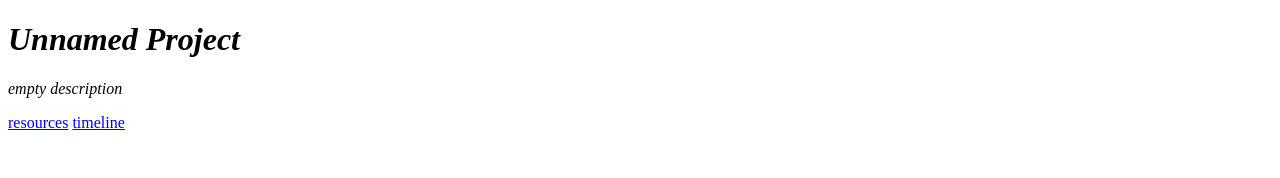
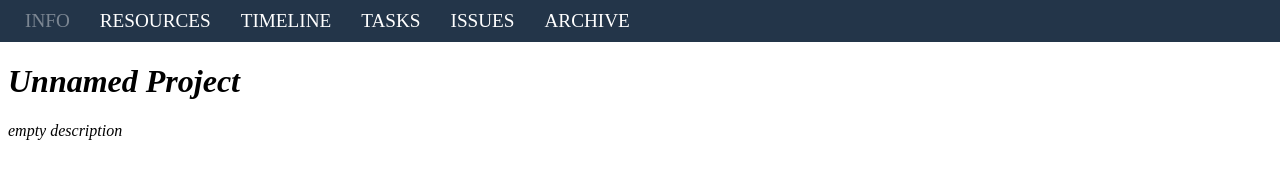
Before and after one commit to clovenski/project-whiteboard, an Electron app: page src/info.html in a window 1280 px wide. Drawn offline with nearby package versions, Linux system fonts and the light colour scheme.

Commit message:
implement navbar at top of pages

```diff
--- a/src/info.html
+++ b/src/info.html
@@ -2,14 +2,16 @@
 <html>
   <head>
     <script>window.$ = window.jQuery = require('jquery')</script>
+    <script src="./scripts/navbar.js"></script>
+    <link rel="stylesheet" href="./styles/navbar.css">
     <link rel="stylesheet" href="./styles/info.css">
   </head>
   <body>
-    <h1 id="name"><i>Unnamed Project</i></h1>
-    <p id="description"><i>empty description</i></p>
-    <div id="infoBody"></div>
-    <a href="./res.html">resources</a> <!-- testing -->
-    <a href="./timeline.html">timeline</a> <!-- testing -->
+    <div id="content">
+      <h1 id="name"><i>Unnamed Project</i></h1>
+      <p id="description"><i>empty description</i></p>
+      <div id="infoBody"></div>
+    </div>
     <script src="./scripts/info.js"></script>
   </body>
 </html>
--- /dev/null
+++ b/src/scripts/navbar.js
@@ -0,0 +1,33 @@
+var navbar = $('<div></div>').attr({ id: 'navbar' })
+var infoLink = $('<a>INFO</a>').attr({
+  id: 'infoLink',
+  href: './info.html'
+})
+var resLink = $('<a>RESOURCES</a>').attr({
+  id: 'resLink',
+  href: './res.html'
+})
+var timelineLink = $('<a>TIMELINE</a>').attr({
+  id: 'timelineLink',
+  href: './timeline.html'
+})
+var todoLink = $('<a>TASKS</a>').attr({
+  id: 'tasksLink',
+  href: './tasks.html'
+})
+var issuesLink = $('<a>ISSUES</a>').attr({
+  id: 'issuesLink',
+  href: './issues.html'
+})
+var archiveLink = $('<a>ARCHIVE</a>').attr({
+  id: 'archiveLink',
+  href: './archive.html'
+})
+
+navbar.append(
+  infoLink, resLink, timelineLink,
+  todoLink, issuesLink, archiveLink
+)
+$(document).ready(() => {
+  $(document.body).prepend(navbar)
+})
--- a/src/styles/info.css
+++ b/src/styles/info.css
@@ -1,3 +1,13 @@
+#content {
+  margin: 8px;
+}
+
+#infoLink {
+  pointer-events: none;
+  cursor: default;
+  opacity: 0.4;
+}
+
 img {
   min-width: 150px;
   min-height: 150px;
--- /dev/null
+++ b/src/styles/navbar.css
@@ -0,0 +1,19 @@
+body {
+  margin: 0px;
+}
+
+#navbar {
+  background-color: rgb(35, 53, 73);
+  padding: 10px;
+}
+
+#navbar a {
+  text-decoration: none;
+  color: white;
+  font-size: larger;
+  margin: 15px;
+}
+
+#navbar a:hover {
+  background-color: gray;
+}
--- a/src/styles/res.css
+++ b/src/styles/res.css
@@ -1,3 +1,13 @@
+#content {
+  margin: 8px;
+}
+
+#resLink {
+  pointer-events: none;
+  cursor: default;
+  opacity: 0.4;
+}
+
 img {
   min-width: 150px;
   min-height: 150px;
--- a/src/styles/timeline.css
+++ b/src/styles/timeline.css
@@ -1,3 +1,13 @@
+#content {
+  margin: 8px;
+}
+
+#timelineLink {
+  pointer-events: none;
+  cursor: default;
+  opacity: 0.4;
+}
+
 #timeline {
   white-space: nowrap;
 }
@@ -16,7 +26,7 @@
   text-align: center;
   line-height: 2em;
   border-radius: 1em;
-  background: deepskyblue;
+  background: rgb(35, 53, 73);
   margin: 0 1em;
   display: inline-grid;
   color: white;
```
Also changed, not shown: src/res.html (+5 -1 lines), src/timeline.html (+5 -1 lines).
